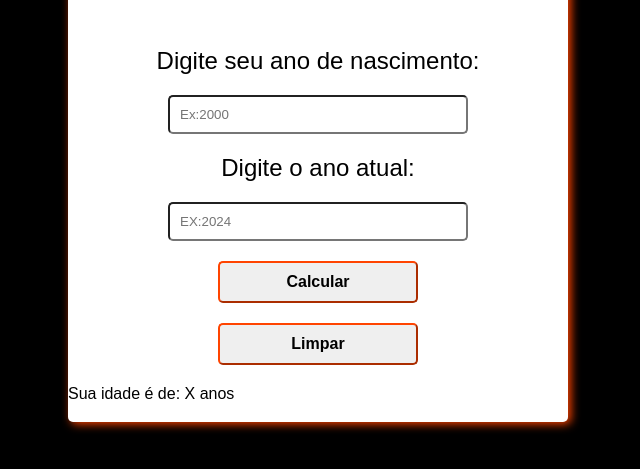
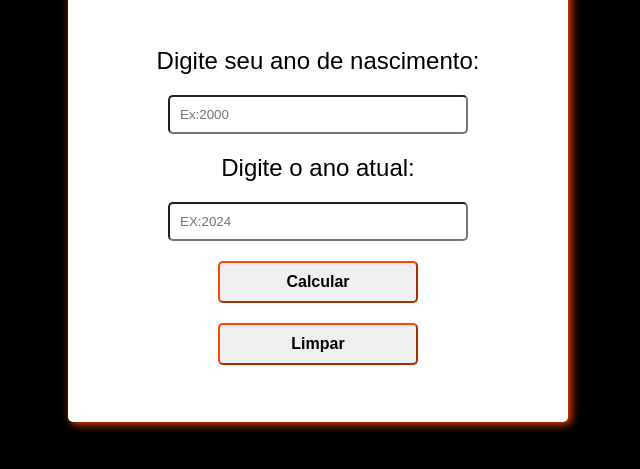
Before and after one commit to JuuhAndres/exercicio-js-calc, a plain HTML site: page index.html in a window 1280 px wide. Shown: the part 253-722 px from the top of the page, without its empty margins (322-962 px from the left). Drawn offline with Linux system fonts and the light colour scheme.

Commit message:
Update index.html
Removendo TAG P

```diff
--- a/index.html
+++ b/index.html
@@ -20,12 +20,7 @@
                     <input type="number" id="anoatual" required placeholder="EX:2024">
                     <button type="submit" title="Calcular idade">Calcular</button>
                     <button type="reset" title="Limpar dados">Limpar</button>
-                    <!--Preciso de ajuda só pra finalizar que consiga fazer a conta e exibi-la-->
-                    <p class="conta-realizada">
-                        Sua idade é de: X anos
 
-                    </p>
-            </form>
         </div>
     </div>
     <script src="/main.js"></script>
```
